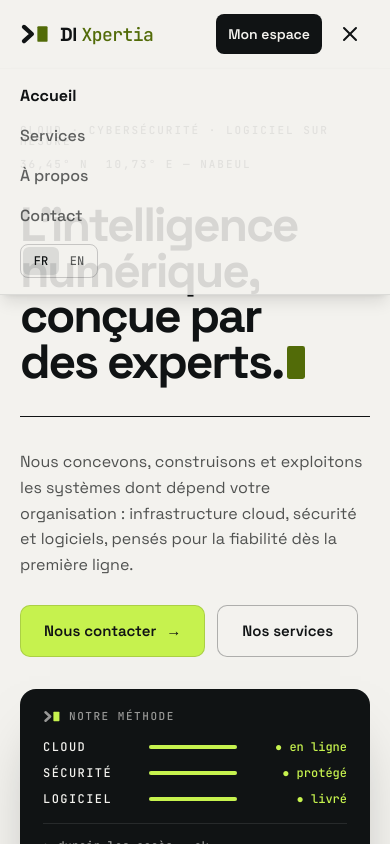
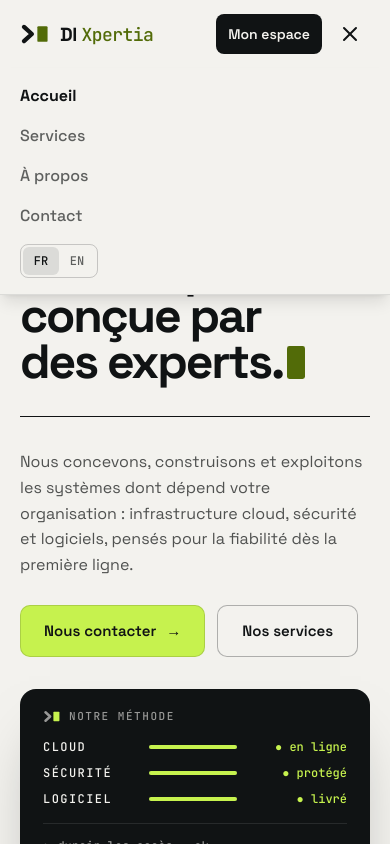
Before and after one commit to Ihebdhouibi/DIXpertIA, a React (Vite) app: page / in a window 390 px wide. Both pictures are taken after a click on the button 350 px from the left and 34 px from the top of the page. Shown: the top 844 px of the page. Built offline with nearby package versions, Linux system fonts and the light colour scheme.

Commit message:
fix: fix touch toggle and solid background on mobile menu (#240)

```diff
--- a/src/components/home/HomeHeader.tsx
+++ b/src/components/home/HomeHeader.tsx
@@ -28,13 +28,14 @@ export default function HomeHeader({ current, onNavigate, onDashboardClick }: {
   const t = useT();
   const [isMenuOpen, setIsMenuOpen] = useState(false);
   const menuButtonRef = useRef<HTMLButtonElement>(null);
-  const menuRef = useRef<HTMLDivElement>(null);
+  const headerRef = useRef<HTMLElement>(null);
 
-  // Reuse the app's useDismiss hook for Escape, click-outside, and focus return
-  useDismiss(menuRef, isMenuOpen, () => {
+  // Pass menuButtonRef as the 4th argument (returnFocusTo).
+  // Using headerRef means clicks on the X button or anywhere in the header
+  // are considered "inside" and won't trigger the dismiss handler.
+  useDismiss(headerRef, isMenuOpen, () => {
     setIsMenuOpen(false);
-    menuButtonRef.current?.focus();
-  });
+  }, menuButtonRef);
 
   const handleNavigate = (target: HomeTarget) => {
     onNavigate(target);
@@ -42,7 +43,7 @@ export default function HomeHeader({ current, onNavigate, onDashboardClick }: {
   };
 
   return (
-    <header className="sticky top-0 z-30 border-b border-home-fg/10 bg-home-header backdrop-blur-md">
+    <header ref={headerRef} className="sticky top-0 z-30 border-b border-home-fg/10 bg-home-header backdrop-blur-md">
       <div className="mx-auto flex h-[68px] max-w-[1312px] items-center justify-between gap-3 px-[clamp(20px,5vw,48px)] sm:gap-6">
 
         <button type="button" onClick={() => handleNavigate('home')} aria-label={t('home.nav.homeLink')} className="cursor-pointer">
@@ -68,7 +69,6 @@ export default function HomeHeader({ current, onNavigate, onDashboardClick }: {
         </nav>
 
         <div className="flex shrink-0 items-center gap-2 sm:gap-3">
-          {/* Hide LanguageToggle on mobile to save space; it goes in the menu */}
           <div className="hidden min-[860px]:block">
             <LanguageToggle tone="home" />
           </div>
@@ -102,8 +102,7 @@ export default function HomeHeader({ current, onNavigate, onDashboardClick }: {
       {isMenuOpen && (
         <div
           id="mobile-menu"
-          ref={menuRef}
-          className="absolute left-0 top-full w-full border-b border-home-fg/10 bg-home-header shadow-lg backdrop-blur-md min-[860px]:hidden"
+          className="absolute left-0 top-full w-full border-b border-home-fg/10 bg-home-bg shadow-lg min-[860px]:hidden"
         >
           <nav aria-label={t('home.nav.primary')} className="flex flex-col px-[clamp(20px,5vw,48px)] py-4 gap-4 text-base font-medium">
             {NAV.map(({ target, label }) => {
@@ -123,7 +122,6 @@ export default function HomeHeader({ current, onNavigate, onDashboardClick }: {
               );
             })}
           </nav>
-          {/* Language Toggle moved into the mobile menu */}
           <div className="px-[clamp(20px,5vw,48px)] pb-4">
             <LanguageToggle tone="home" />
           </div>
```
